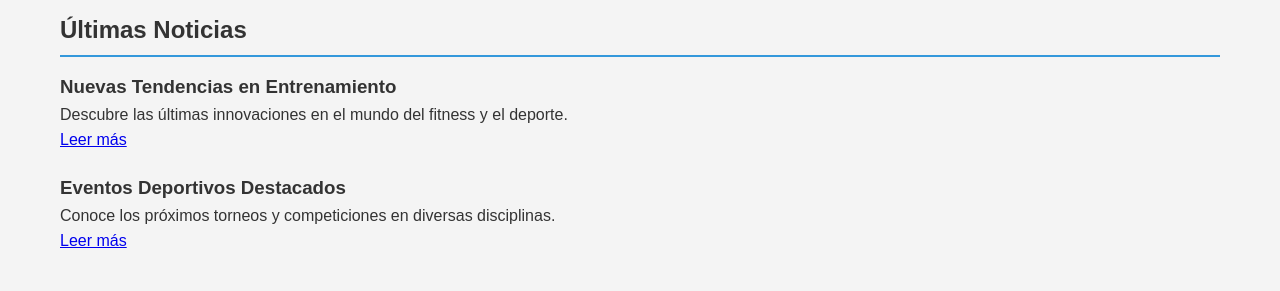
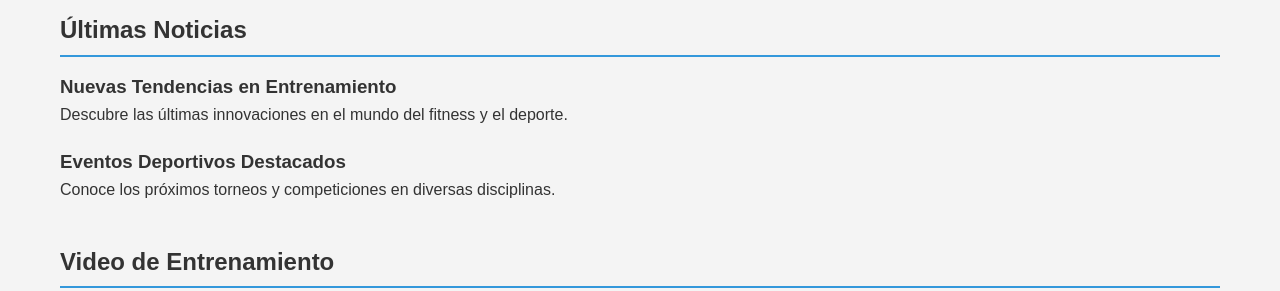
Before and after one commit to Gomezzx7/Deportes, a plain HTML site: page index.html in a window 1280 px wide. Shown: the part 1800-2091 px from the top of the page. Drawn offline with Linux system fonts and the light colour scheme.

Commit message:
Update index.html

```diff
--- a/index.html
+++ b/index.html
@@ -95,19 +95,19 @@
       <article>
         <h3>Nuevas Tendencias en Entrenamiento</h3>
         <p>Descubre las últimas innovaciones en el mundo del fitness y el deporte.</p>
-        <a href="noticia1.html">Leer más</a>
+        <a href="noticia1.html"></a>
       </article>
       <article>
         <h3>Eventos Deportivos Destacados</h3>
         <p>Conoce los próximos torneos y competiciones en diversas disciplinas.</p>
-        <a href="noticia2.html">Leer más</a>
+        <a href="noticia2.html"></a>
       </article>
     </section>
 
     <section id="multimedia">
       <h2>Video de Entrenamiento</h2>
       <video controls>
-        <source src="video" type="video/mp4">
+        <source src="video.mp4" type="video/mp4">
       </video>
     </section>
 
```
